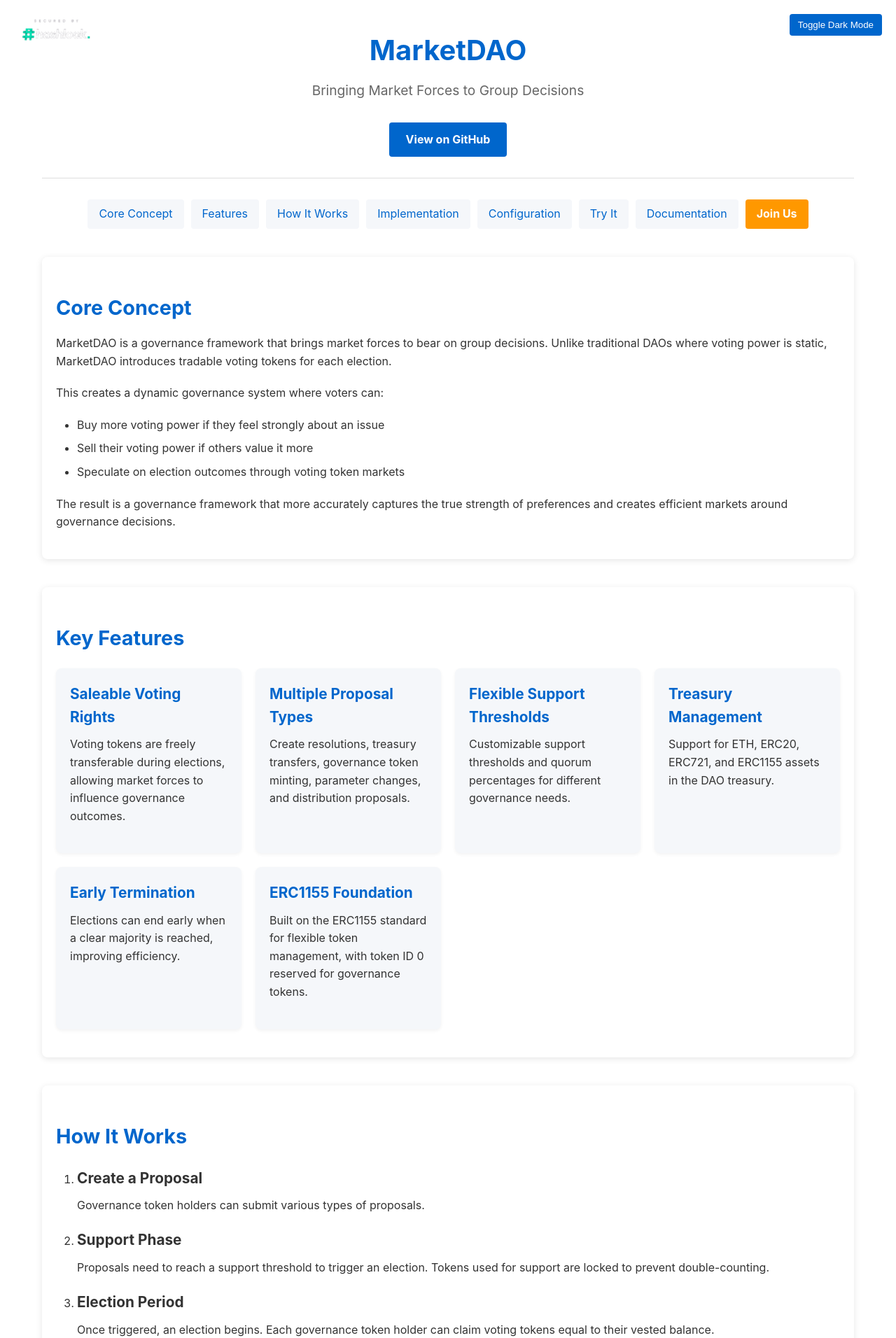
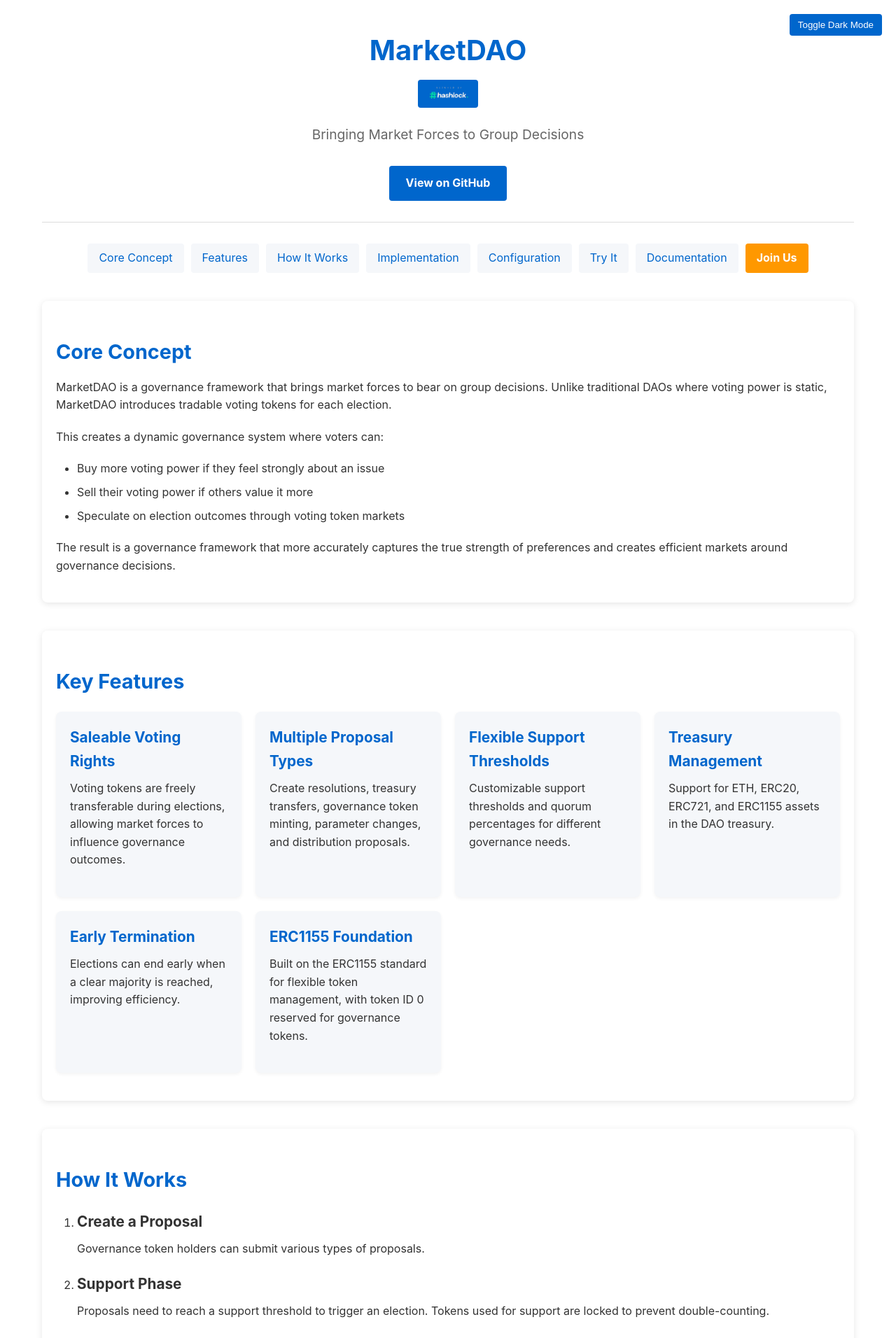
Before and after one commit to evronm/marketDAO-site, a Jekyll site: the page built from index.md, in a window 1280 px wide. Shown: the top 1912 px of the page at 70% size. Built offline with Jekyll 4.4.1, drawn with Linux system fonts in a browser that asks for light colours.

Commit message:
move hashlock badge and add bg

```diff
--- a/_layouts/default.html
+++ b/_layouts/default.html
@@ -23,45 +23,36 @@
     <style>
     {% include styles.css %}
 
-    /* Audit badge in top left corner */
-    .audit-badge-corner {
-        position: fixed;
-        top: 20px;
-        left: 20px;
-        z-index: 1000;
+    /* Audit badge styling */
+    .audit-badge {
+        display: inline-block;
+        background-color: var(--primary-color);
+        padding: 6px 10px;
+        border-radius: 4px;
+        margin-bottom: 15px;
+        transition: background-color 0.3s;
     }
 
-    .audit-badge-corner img {
-        height: 50px;
-        width: auto;
-        transition: transform 0.2s ease;
+    .audit-badge:hover {
+        background-color: #0055aa;
+        text-decoration: none;
     }
 
-    .audit-badge-corner img:hover {
-        transform: scale(1.05);
-    }
-
-    @media (max-width: 768px) {
-        .audit-badge-corner {
-            top: 10px;
-            left: 10px;
-        }
-
-        .audit-badge-corner img {
-            height: 35px;
-        }
+    .audit-badge img {
+        height: 28px;
+        width: auto;
+        display: block;
     }
     </style>
 </head>
 <body>
-    <a href="https://hashlock.com/audits/marketdao" target="_blank" rel="noopener" class="audit-badge-corner">
-        <img src="{{ site.baseurl }}/assets/images/Secured By Hashlock.png" alt="Secured by Hashlock">
-    </a>
-
     <button class="mode-toggle" onclick="toggleDarkMode()">Toggle Dark Mode</button>
 
     <header>
         <h1>{{ site.title }}</h1>
+        <a href="https://hashlock.com/audits/marketdao" target="_blank" rel="noopener" class="audit-badge">
+            <img src="{{ site.baseurl }}/assets/images/Secured By Hashlock.png" alt="Secured by Hashlock">
+        </a>
         <p class="tagline">{{ site.description }}</p>
         <div>
             <a href="https://github.com/evronm/marketDAO" class="cta-button">View on GitHub</a>
```
Also changed, not shown: _layouts/page.html (+18 -27 lines).
